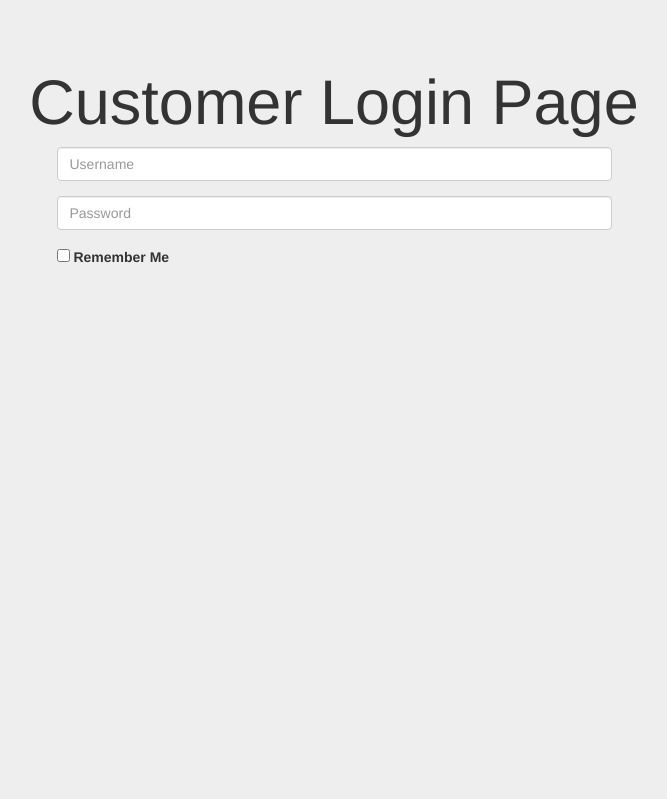
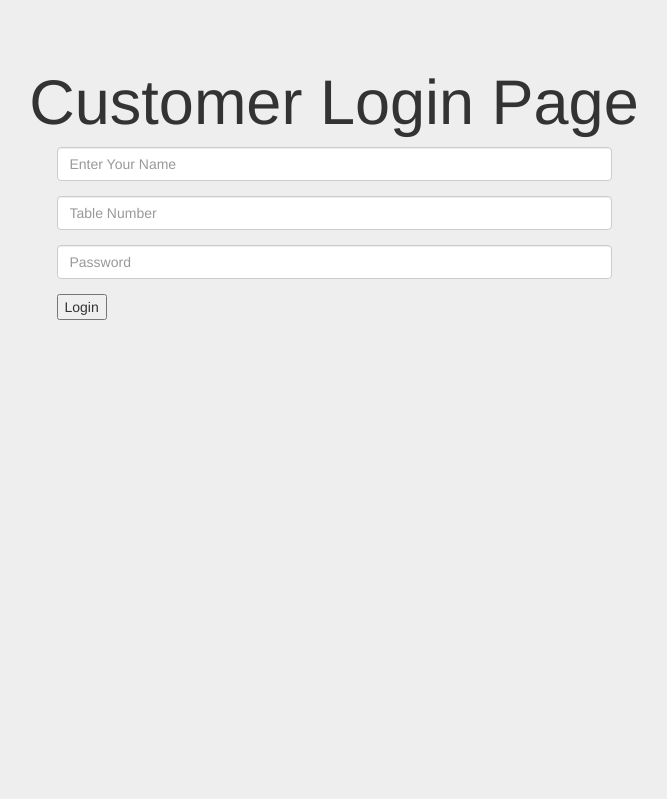
Before and after one commit to NicelyDunn7/TapX, a PHP site: page /user-login.php in a window 1280 px wide. Shown: the top 799 px of the page, without its empty margins (306-973 px from the left). Run offline with PHP 8.4, Linux system fonts and the light colour scheme; data that the repository does not hold is empty.

Commit message:
Add login functionality on customer side

```diff
--- a/customer/user-login.php
+++ b/customer/user-login.php
@@ -38,20 +38,28 @@
 				<div class="row">
 					<div class="col-xs-12 col-lg-12">
 						<h1>Customer Login Page</h1>
+						<form method="POST" action="login-controller.php">
 							<div class="login-group">
+								<input type="hidden" name="business_id" value="<?php echo $_POST['business_id']; ?>">
 								<div class="form-group">
-								<label for="lg_username" class="sr-only">Username</label>
-								<input type="text" class="form-control" id="lg_username" name="lg_username" placeholder="Username">
+									<label for="lg_name" class="sr-only">Name</label>
+									<input type="text" class="form-control" id="lg_name" name="name" placeholder="Enter Your Name">
+								</div>
+								<div class="form-group">
+									<label for="lg_tablenum" class="sr-only">Table Number</label>
+									<input type="text" class="form-control" id="lg_tablenum" name="table_num" placeholder="Table Number">
 								</div>
 								<div class="form-group">
 									<label for="lg_password" class="sr-only">Password</label>
-								<input type="password" class="form-control" id="lg_password" name="lg_password" placeholder="Password">
+									<input type="password" class="form-control" id="lg_password" name="password" placeholder="Password">
 								</div>
 								<div class="form-group login-group-checkbox">
-								<input type="checkbox" id="lg_remember" name="lg_remember">
-								<label for="lg_remember">Remember Me</label>
+									<button type="submit" name="submit">Login</button>
+									<!-- <input type="checkbox" id="lg_remember" name="lg_remember">
+									<label for="lg_remember">Remember Me</label>-->
 								</div>
 							</div>
+						</form>
 					</div>
 				</div>
 			</div>
```
Also changed, not shown: customer/login-controller.php (added, +41 -0 lines). Lines whose indentation alone changed are shown as unchanged.
